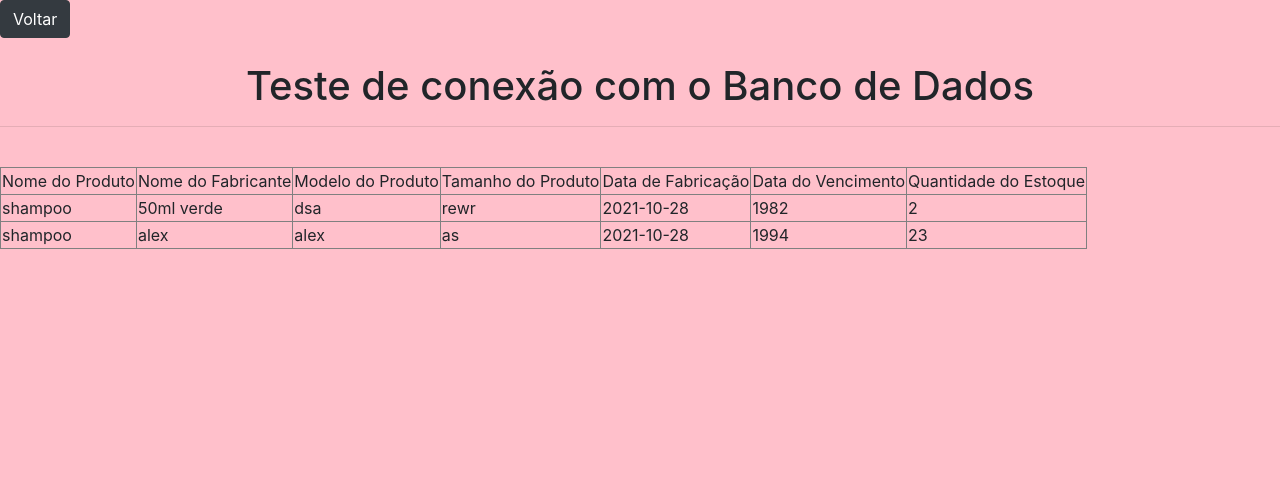
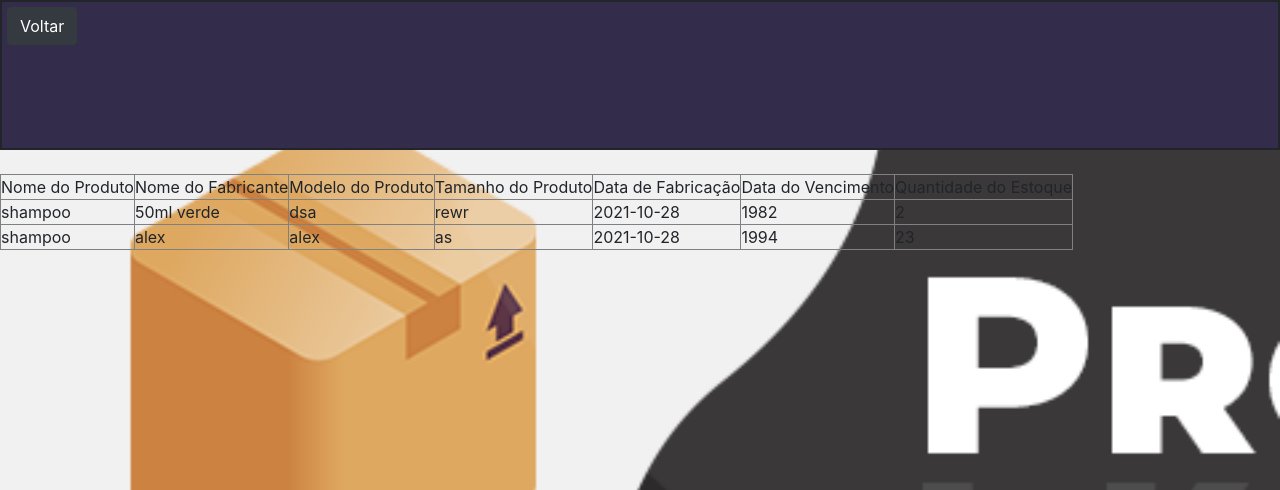
Before and after one commit to JoaoVitorA/Cadastro-em-PHP-com-BootStrap, a PHP site: page /prod_cadastrados.php in a window 1280 px wide. Shown: the top 490 px of the page. Run offline with PHP 8.4, Linux system fonts and the light colour scheme; data comes from the database, SQL or seed files in the repository.

Commit message:
Fitting Page

```diff
--- a/prod_cadastrados.php
+++ b/prod_cadastrados.php
@@ -1,28 +1,47 @@
-
 <!DOCTYPE html>
-<html lang="en">
+<html lang="pt-br">
 <head>
     <meta charset="UTF-8">
     <meta http-equiv="X-UA-Compatible" content="IE=edge">
     <meta name="viewport" content="width=device-width, initial-scale=1.0">
     <link rel="stylesheet" href="bootstrep/css/bootstrap.min.css">
-    <title>Document</title>
+    <title> Produtos cadastrados </title>
 </head>
-<body style="background-color:pink;">
+
+<style>
+*{
+    margin: 0;
+    padding: 0;
+}
+#header{
+    border: solid 2px;
+    height: 150px;
+    background-color: rgb(51, 45, 75);
+}
+body{
+    background-image: url("img/img_prod.png") ;
+    background-repeat: no-repeat;
+    background-size: cover;
+    background-attachment: fixed;
+}
+</style>
+
+<body>
+    <header>
+        <div id="header">
+            <nav>
+                <a href="index.php" class="btn btn-dark" style="margin-top: 5px; margin-left:5px;"> Voltar </a>
+            </nav>
+        </div>
+    </header>
 
     <?php
             include('conexao_banco_mysql/conexao.php');
 
             $consulta = "SELECT * FROM bd_pw1";
 
-           $txt = $conexao ->query ($consulta)  or die($conexao->error);
+            $txt = $conexao -> query ($consulta)  or die($conexao->error);
             ?>
-  <header >
-        <nav>
-            <a href="index.php" class="btn btn-dark" >Voltar</a>
-        </nav> <br>
-        <h1 style="text-align: center;"> Teste de conexão com o Banco de Dados</h1> <hr>
-    </header>
             <br>
             <table border="1">
                 <tr>
@@ -47,9 +66,10 @@
                     <td>
                         Quantidade do Estoque
                     </td>
+                </tr>
 
-            </tr>
-                 <?php while($dado = $txt->fetch_array()) {   ?>
+                    <?php while($dado = $txt->fetch_array()) {  ?>
+
                 <tr>
                     <td>
                         <?php echo   $dado ['nome_podt']   ; ?>
@@ -74,14 +94,10 @@
                     <td>
                         <?php echo   $dado ['quant_estoq']   ; ?>
                     </td>
+                </tr>
 
-
-            </tr>
                     <?php } ?>
 
-
             </table>
-
-
 </body>
 </html>
```
Lines whose indentation alone changed are shown as unchanged.
